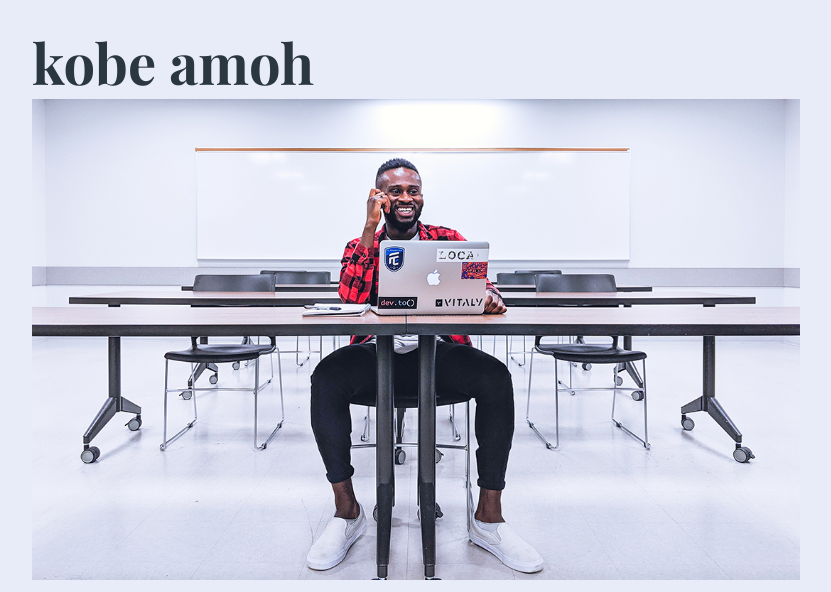
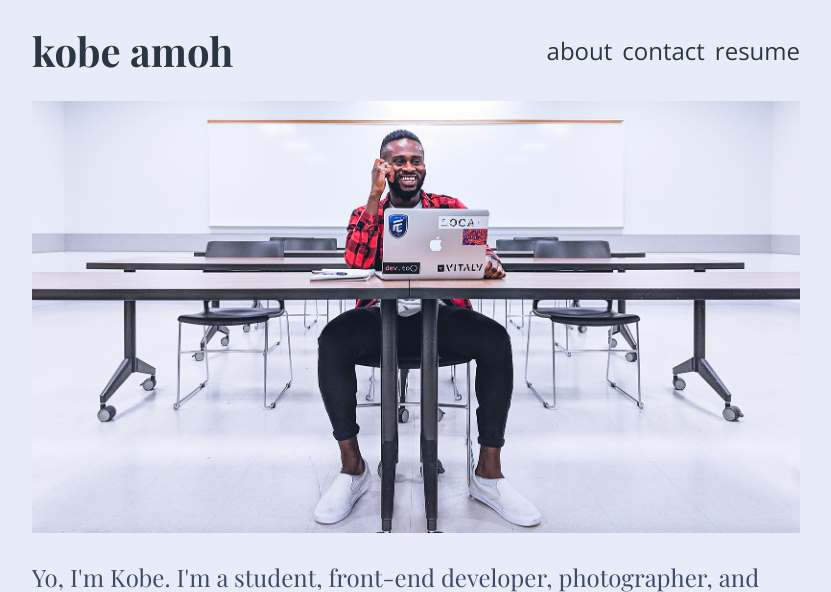
Before and after one commit to kobexamoh/kobe, a PHP site: page / in a window 1280 px wide. Shown: the top 592 px of the page, without its empty margins (224-1055 px from the left). Run offline with PHP 8.4, Linux system fonts and the light colour scheme.

Commit message:
Minor cosmetic changes for menu.
Will have to update + tweak at a later date.

```diff
--- a/css/main.css
+++ b/css/main.css
@@ -14,16 +14,32 @@ html {
 /* Navigation Styling */
 nav {
     float: right;
+    margin-top: 10px;
+    display: none;
 }
 
 nav a {
+    font-family: 'Open Sans', sans-serif;
     font-size: 1.5em;
-    margin-left: 24px;
+    margin-left: 6px;
     text-decoration: none;
+    color: #2A3740;
+}
+
+nav a:hover {
+    color: white;
+    border-bottom: 5px solid white;
 }
 
 nav a:first-of-type {
     margin-left: 0px;
+}
+
+.active {
+    color: #B38B52;
+    font-weight: bolder;
+    border-bottom: 5px solid #B38B52;
+    /* TODO: pick a better color (for accessibility ratios) for the active class */
 }
 
 /* Styling for body */
@@ -66,6 +82,15 @@ h2 {
 
 p {
     font-size: 0.8em;
+}
+
+header {
+    margin-bottom: 24px;
+}
+
+header a {
+    text-decoration: none;
+    color: #2A3740;
 }
 
 .job {
@@ -138,7 +163,7 @@ p {
     }
 }
 
-/* Tablet */
+/* Tablet (This is where hamburger should kick in) */
 @media screen and (min-width: 768px) {
     body {
         max-width: 608px;
@@ -164,6 +189,11 @@ p {
         font-size: 1.2em;
     }
 
+    /* menu is now visible: hamburger menu should disappear */
+    nav {
+        display: initial;
+    }
+
 }
 
 /* Desktop */
@@ -177,7 +207,7 @@ p {
     }
 
     h1 {
-        font-size: 3.5em;
+        font-size: 2.5em;
     }
 
     h2 {
@@ -219,6 +249,7 @@ p {
         font-size: 1.5em;
     }
 }
+
 /* Clearfix 😒 */
 .clearfix:after {
     content: "";
--- a/index.html
+++ b/index.html
@@ -12,8 +12,13 @@
     <title>Kobe Amoh</title>
 </head>
 <body>
-    <header>
-        <h1>kobe amoh</h1>
+    <header class="clearfix">
+        <h1><a href="index.html">kobe amoh</a></h1>
+        <nav>
+            <a href="about.html">about</a>
+            <a href="contact.html">contact</a>
+            <a href="docs/kobe-amoh-resume-july-2019.pdf">resume</a>
+        </nav>
     </header>
 
     <img src="img/self.jpg" alt="Self portrait: yours truly.">
```
Also changed, not shown: img/self.jpg.
